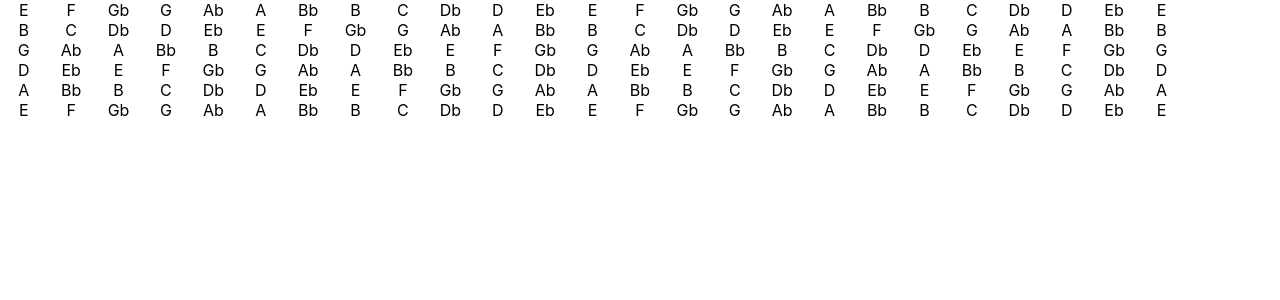
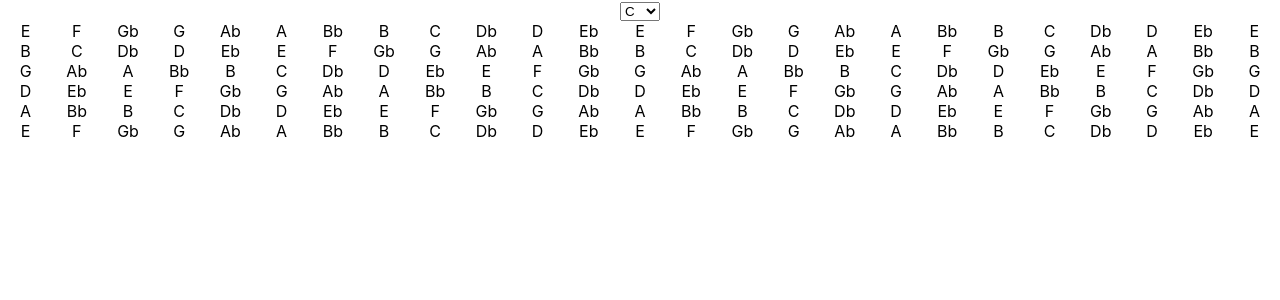
Before and after one commit to walpolsh/fretboards, a React (Create React App) app: page / in a window 1280 px wide. Shown: the top 300 px of the page. Built offline with nearby package versions, Linux system fonts and the light colour scheme.

Commit message:
keys change, scales are showing

```diff
--- a/src/App.css
+++ b/src/App.css
@@ -1,6 +1,6 @@
 .stringContainer {
   display: grid;
-  grid-template-columns: repeat(27, 1fr);
+  grid-template-columns: repeat(25, 1fr);
 }
 
 .App {
--- a/src/App.js
+++ b/src/App.js
@@ -1,28 +1,65 @@
 import React, { Component } from 'react';
 import './App.css';
 import {Chromatic} from './constants/scales'
+import String from './components/String'
+import {Major} from './constants/scales'
 import {permute} from './constants/helpers'
-import String from './components/String'
 
 class App extends Component {
   constructor() {
     super()
     this.state = {
-      note: Chromatic
+      note: Chromatic,
+      scale: Major,
     }
 
+    this.changeKey = this.changeKey.bind(this)
+  }
+//String must recognize Scale values
+// each scale has a 1-12 value
+// Major is 0 2 4 5 7 9 11
+// Chromatic is an array from 0 - 11
+// A string must have a starting note based on the
+  changeKey(event) {
+    let keys = Chromatic;
+    const e = event.target.value
+    console.log(
+      permute(keys, e))
+    this.setState({
+      note: permute(keys, e),
+    })
   }
 
+
   render() {
-    let note = this.state.note
+    let scale = Major[0][1].map(x => this.state.note[x])
+    console.log(scale)
     return (
       <div className="App">
-          <String startNote={4} Chromatic={note}/>
-          <String startNote={11}Chromatic={note}/>
-          <String startNote={7}Chromatic={note}/>
-          <String startNote={2}Chromatic={note}/>
-          <String startNote={9}Chromatic={note}/>
-          <String startNote={4}Chromatic={note}/>
+        <div>
+        <select  onChange={this.changeKey}>
+              <option id='keySig' value='0'>C</option>
+              <option value='1'>Db</option>
+              <option value='2'>D</option>
+              <option value='3'>Eb</option>
+              <option value='4'>E</option>
+              <option value='5'>F</option>
+              <option value='6'>Gb</option>
+              <option value='7'>G</option>
+              <option value='8'>Ab</option>
+              <option value='9'>A</option>
+              <option value='10'>Bb</option>
+              <option value='11'>B</option>
+            </select>
+        </div>
+        <div>
+          <String startNote={4} Chromatic={Chromatic}/>
+          <String startNote={11}Chromatic={Chromatic}/>
+          <String startNote={7}Chromatic={Chromatic}/>
+          <String startNote={2}Chromatic={Chromatic}/>
+          <String startNote={9}Chromatic={Chromatic}/>
+          <String startNote={4}Chromatic={Chromatic}/>
+        </div>
       </div>
     );
   }
--- a/src/components/String.js
+++ b/src/components/String.js
@@ -2,7 +2,12 @@ import React, { Component } from 'react';
 import {permute} from '../constants/helpers'
 
 const String = (props) => {
-  let {startNote, Chromatic} = props
+  let {startNote} = props
+  const Chromatic = ["C","Db","D","Eb","E","F","Gb","G","Ab","A","Bb","B"]
+
+  //if note === [i]
+    //background: yellow;
+
   let perm = permute(Chromatic, startNote)
   perm = perm.concat(perm).concat(perm[0])
 
--- a/src/constants/helpers.js
+++ b/src/constants/helpers.js
@@ -1,4 +1,3 @@
-
 export const permute = (arr, i) => {
   const chunk1 = arr.slice(0, i)
   const chunk2 = arr.slice(i, arr.length)
```
